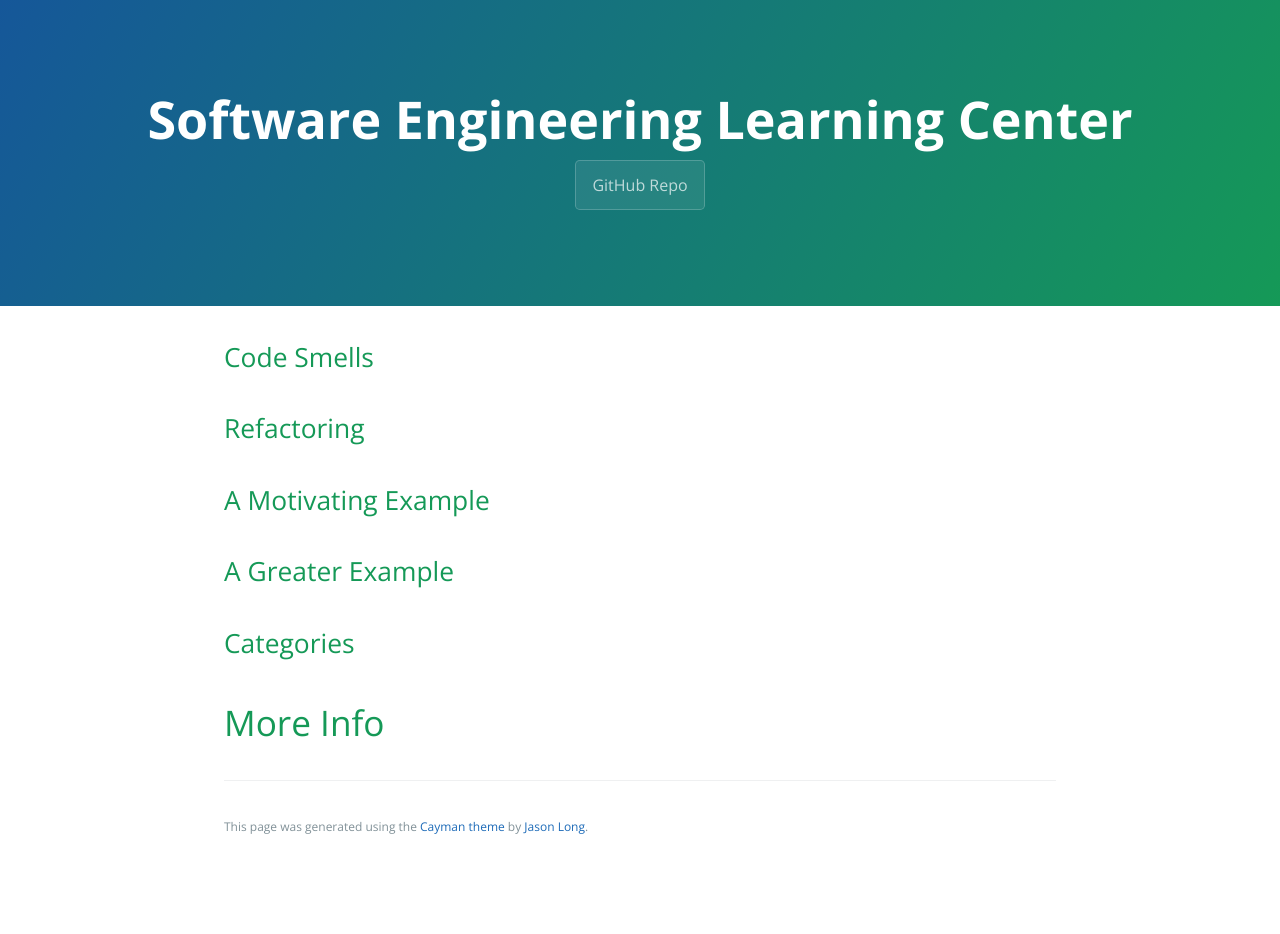
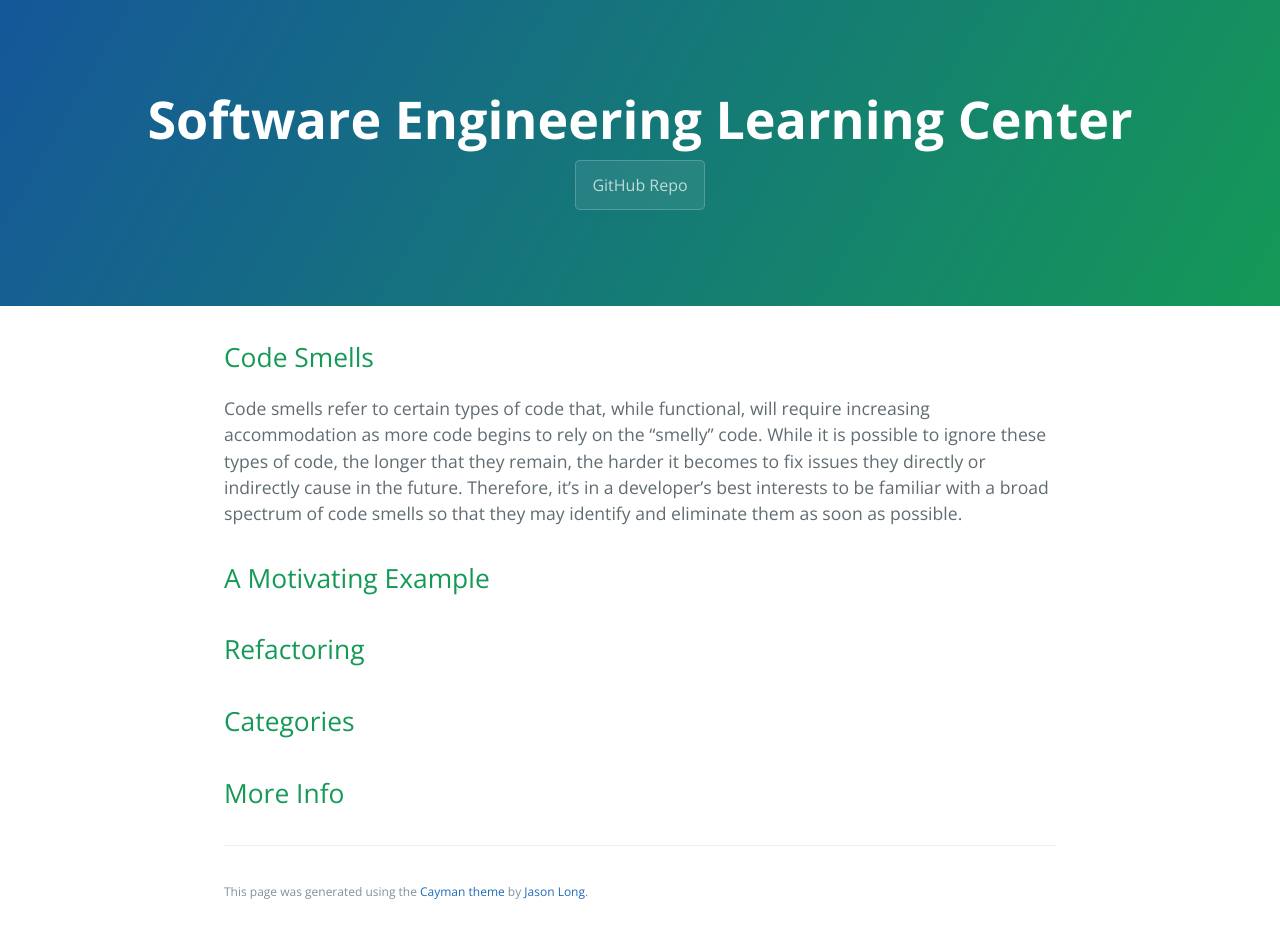
Before and after one commit to learning-software-engineering/learning-software-engineering.github.io, a Jekyll site: the page built from Topics/Development_Process/Code_Smells.md, in a window 1280 px wide. Built offline with Jekyll 4.4.1, drawn with Linux system fonts in a browser that asks for light colours; our own code applies the rules of GitHub Pages for plain Markdown files; before the commit the page ends 900 px from its top, so only the background shows below that.

Commit message:
Update Code_Smells.md
completed first header and reordered headers

```diff
--- a/Topics/Development_Process/Code_Smells.md
+++ b/Topics/Development_Process/Code_Smells.md
@@ -1,16 +1,16 @@
 ## Code Smells
+Code smells refer to certain types of code that, while functional, will require increasing accommodation as more code begins to rely on the "smelly" code. While it is possible to ignore these types of code,
+the longer that they remain, the harder it becomes to fix issues they directly or indirectly cause in the future. Therefore, it's in a developer's best interests to be familiar with a broad spectrum of code smells
+so that they may identify and eliminate them as soon as possible.
+
+
+## A Motivating Example
 
 
 ## Refactoring
 
 
-## A Motivating Example
-
-
-## A Greater Example
-
-
 ## Categories
 
 
-# More Info
+## More Info
```
